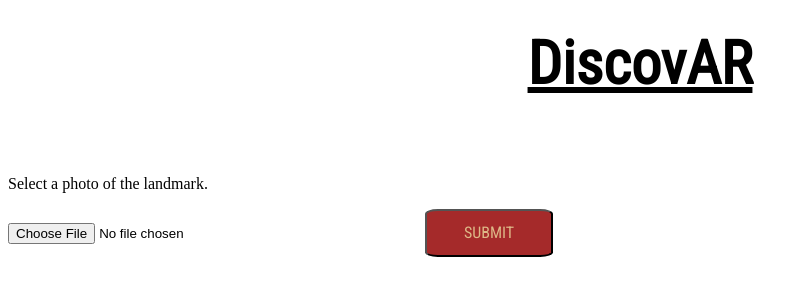
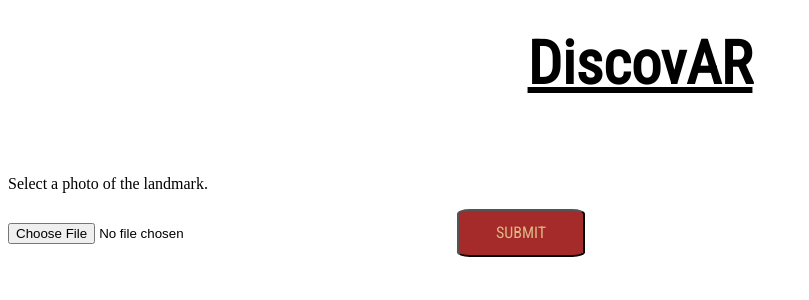
Before and after one commit to kzamin/DiscovAR, a Flask app: page / in a window 1280 px wide. Shown: the top 300 px of the page, without its empty margins (0-809 px from the left). Run offline with Flask 2, Linux system fonts and the light colour scheme.

Commit message:
static.css update

```diff
--- a/flaskr/static/static.css
+++ b/flaskr/static/static.css
@@ -27,6 +27,6 @@ button {
 }
 
 .submission {
-    margin-left: 10em;
+    margin-left: 12em;
     color:burlywood
 }
```
